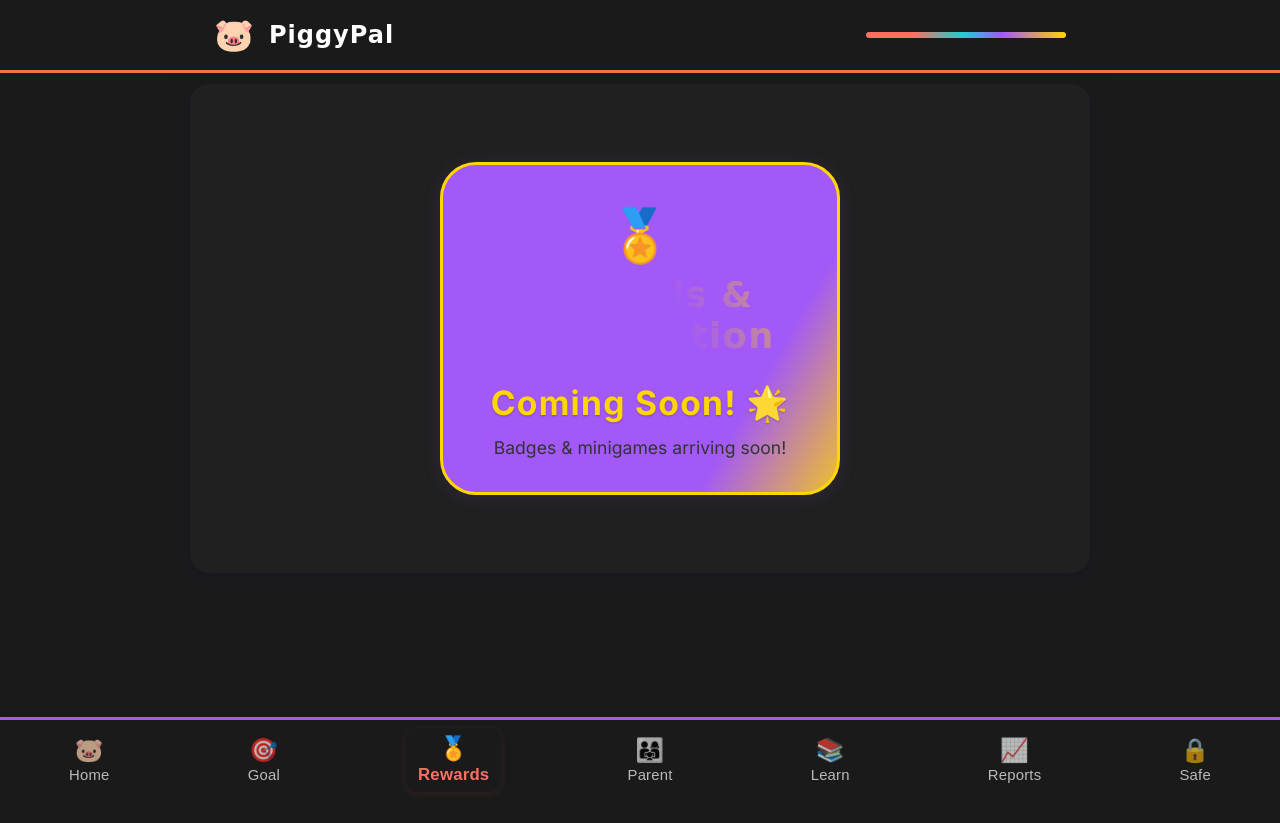
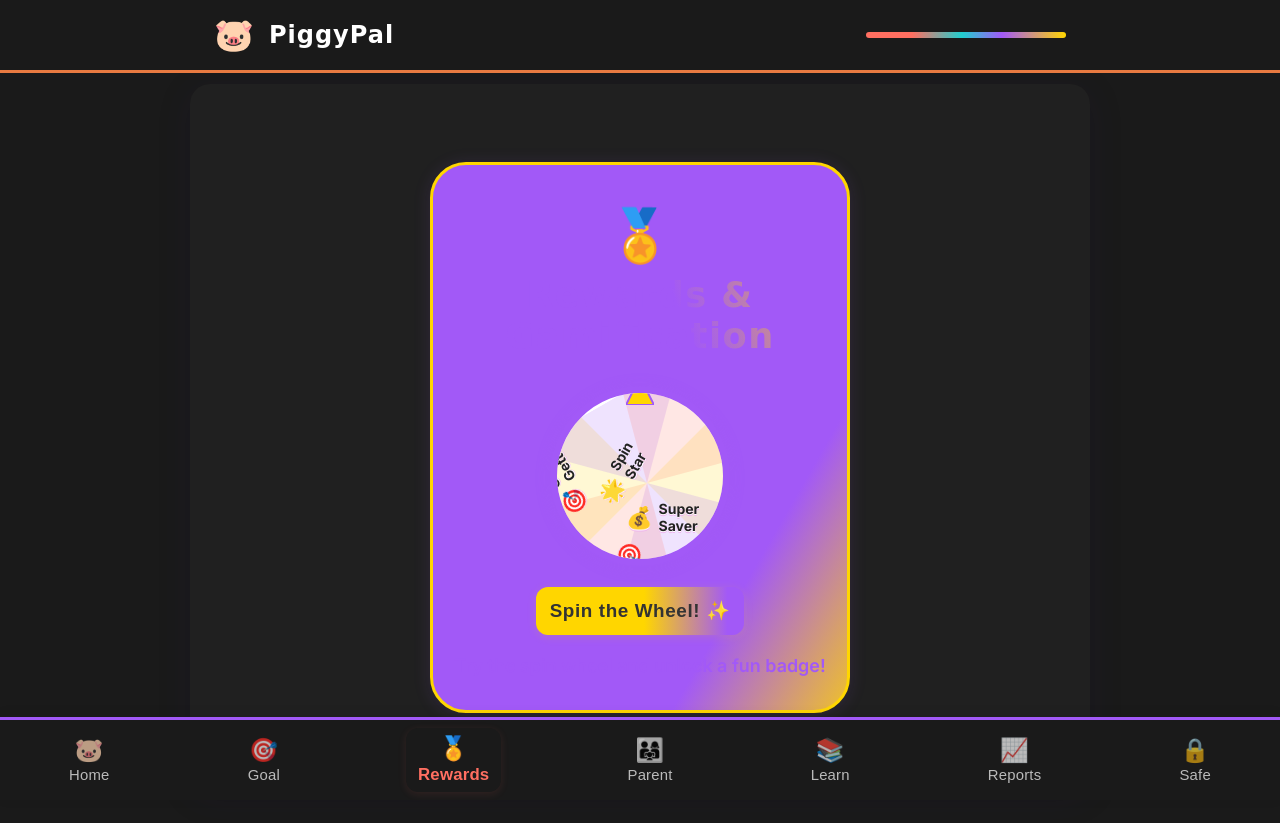
Before and after one commit to Workflow-Manager-admin/piggypal-26889-fd3a129f, a React (Create React App) app in the folder piggy_pal_frontend/: page / in a window 1280 px wide. Both pictures are taken after a click on the button "Rewards". Before the commit the page ends 800 px from the top, so only its background shows below. Built offline with nearby package versions, Linux system fonts and the light colour scheme; the HTML template or start-up script is replaced by a standard one.

Commit message:
Auto-commit: Changes as of 2025-05-31T06:33:57.238871+00:00

```diff
--- a/piggy_pal_frontend/src/components/RewardsGamification.js
+++ b/piggy_pal_frontend/src/components/RewardsGamification.js
@@ -1,23 +1,99 @@
-import React from "react";
+import React, { useState } from "react";
 
+/**
+ * Playful Rewards & Gamification screen featuring a "spin-the-wheel" demo mini-game
+ * to unlock a badge, with animated feedback.
+ */
 // PUBLIC_INTERFACE
 function RewardsGamification() {
-  /**
-   * Playful, branded placeholder for the Rewards & Gamification screen.
-   */
+  const [spinning, setSpinning] = useState(false);
+  const [hasSpun, setHasSpun] = useState(false);
+  const [badgeUnlocked, setBadgeUnlocked] = useState(false);
+  const [wheelRotation, setWheelRotation] = useState(0);
+
+  const badges = [
+    {
+      name: "Super Saver",
+      emoji: "💰",
+      desc: "Saved 3 days in a row!",
+      color: "#FFD600"
+    },
+    {
+      name: "Goal Getter",
+      emoji: "🎯",
+      desc: "Set your first goal.",
+      color: "#A259F7"
+    },
+    {
+      name: "Spin Star",
+      emoji: "🌟",
+      desc: "Tried the wheel!",
+      color: "#FF6F61"
+    },
+  ];
+
+  // Just select a badge randomly on spin (for demo)
+  function randomBadge() {
+    return badges[Math.floor(Math.random() * badges.length)];
+  }
+
+  const [selectedBadge, setSelectedBadge] = useState(null);
+
+  // Handle spin action
+  const spinWheel = () => {
+    if (spinning) return;
+    setSpinning(true);
+    setHasSpun(true);
+
+    // Random rotation, at least 3 full turns
+    const spinDegrees = 1440 + Math.floor(Math.random() * 360); // 4+ full spins
+    setWheelRotation(prev => prev + spinDegrees);
+    // Wheel spin lasts 2s
+    setTimeout(() => {
+      // Unlock badge!
+      const badge = randomBadge();
+      setSelectedBadge(badge);
+      setBadgeUnlocked(true);
+      setSpinning(false);
+    }, 2000);
+  };
+
+  // Reset everything
+  const reset = () => {
+    setBadgeUnlocked(false);
+    setHasSpun(false);
+    setSelectedBadge(null);
+    setWheelRotation(0);
+  };
+
+  // The slices for the wheel are based on the demo badges
+  const wheelSlices = [
+    { label: badges[0].name, emoji: badges[0].emoji, color: "#FFD600" },
+    { label: badges[1].name, emoji: badges[1].emoji, color: "#A259F7" },
+    { label: badges[2].name, emoji: badges[2].emoji, color: "#FF6F61" },
+    { label: badges[0].name, emoji: badges[0].emoji, color: "#FFD600" },
+    { label: badges[1].name, emoji: badges[1].emoji, color: "#A259F7" },
+    { label: badges[2].name, emoji: badges[2].emoji, color: "#FF6F61" },
+  ];
+
   return (
-    <div style={{
-      maxWidth: 400,
-      margin: '54px auto',
-      background: 'linear-gradient(120deg, #A259F7 76%, #FFD600 105%)',
+    <div
+      style={{
+        maxWidth: 420,
+        margin: "54px auto",
+        background: "linear-gradient(120deg, #A259F7 76%, #FFD600 105%)",
         borderRadius: 36,
         boxShadow: "0 2px 18px 0 rgba(162,89,247,0.13)",
-      padding: '38px 18px 34px 18px',
-      textAlign: 'center',
-      border: '3.5px solid #FFD600'
-    }}>
+        padding: "38px 18px 34px 18px",
+        textAlign: "center",
+        border: "3.5px solid #FFD600",
+        minHeight: 480,
+        position: "relative"
+      }}
+    >
       <div style={{ fontSize: "3.2rem", marginBottom: 8 }}>🏅</div>
-      <h2 style={{
+      <h2
+        style={{
           color: "#A259F7",
           fontFamily: "'Fredoka One','Comic Sans MS','Inter',sans-serif",
           fontWeight: 700,
@@ -26,28 +102,238 @@ function RewardsGamification() {
           WebkitTextFillColor: "transparent",
           fontSize: "2.2rem",
           margin: 0,
-        letterSpacing: 1.5
-      }}>
+          letterSpacing: 1.5,
+        }}
+      >
         Rewards & Gamification
       </h2>
+
+      {/* Mini-game: Spin-the-wheel */}
+      <div style={{ margin: '30px 0 0 0', display: "flex", flexDirection: "column", alignItems: "center" }}>
+        <div
+          aria-label="spin the wheel"
+          style={{
+            width: 180,
+            height: 180,
+            borderRadius: "50%",
+            border: "7px solid #A259F7",
+            background: "#fff",
+            margin: "0 auto 17px auto",
+            boxShadow: "0 2px 15px 0 rgba(162,89,247,0.21)",
+            position: "relative",
+            overflow: "hidden",
+            zIndex: 3,
+            transition: "box-shadow 0.13s"
+          }}
+        >
+          {/* Arrow indicator */}
           <div style={{
-        margin: "26px 0 0 0",
-        color: "#FFD600",
-        fontWeight: 800,
-        fontSize: "2.1rem",
-        letterSpacing: 1.3,
-        textShadow: "0 1px 2px #3335"
+            position: "absolute",
+            top: -16,
+            left: "calc(50% - 14px)",
+            width: 28,
+            height: 28,
+            zIndex: 4,
+            pointerEvents: "none"
           }}>
-        Coming Soon! <span role="img" aria-label="trophy">🌟</span>
+            <svg width="28" height="28">
+              <polygon points="14,0 28,28 0,28" fill="#FFD600" stroke="#A259F7" strokeWidth="2" />
+            </svg>
+          </div>
+          {/* Wheel */}
+          <div
+            style={{
+              width: 180,
+              height: 180,
+              borderRadius: "50%",
+              transition: "transform 2s cubic-bezier(.31,1.81,.48,.97)",
+              willChange: "transform",
+              transform: `rotate(${wheelRotation}deg)`
+            }}
+          >
+            {wheelSlices.map((slice, i) => {
+              // 6 slices, 60deg each
+              const angle = (360 / wheelSlices.length) * i;
+              return (
+                <div
+                  key={`slice-${i}`}
+                  style={{
+                    position: "absolute",
+                    width: "50%",
+                    height: "50%",
+                    left: "25%",
+                    top: "25%",
+                    transform: `rotate(${angle}deg)`,
+                    transformOrigin: "0 100%",
+                    textAlign: "left",
+                    zIndex: 2
+                  }}
+                >
+                  <div
+                    style={{
+                      position: "absolute",
+                      left: 24,
+                      top: 62,
+                      color: slice.color,
+                      fontWeight: 700,
+                      fontSize: "1.33rem",
+                      display: "flex",
+                      alignItems: "center",
+                      gap: 6,
+                      textShadow: "0 1px 0 #fff, 0 1.5px 0 #eaec",
+                      pointerEvents: "none",
+                      userSelect: "none"
+                    }}
+                  >
+                    {slice.emoji}{" "}
+                    <span style={{ fontSize: 14, color: "#222" }}>{slice.label}</span>
+                  </div>
+                </div>
+              );
+            })}
+            {/* Slice backgrounds/segments */}
+            {[...Array(wheelSlices.length)].map((_, i) => {
+              // Colored sectors
+              const startAngle = (360 / wheelSlices.length) * i;
+              return (
+                <div
+                  key={`sector-${i}`}
+                  style={{
+                    position: "absolute",
+                    width: "100%",
+                    height: "100%",
+                    clipPath: "polygon(50% 50%, 100% 0, 100% 100%)",
+                    background: wheelSlices[i].color,
+                    opacity: 0.17,
+                    transform: `rotate(${startAngle}deg)`
+                  }}
+                />
+              );
+            })}
+          </div>
+        </div>
+
+        {/* Spin action or Result */}
+        {!badgeUnlocked ? (
+          <button
+            className="btn btn-large"
+            style={{
+              marginTop: 4,
+              minWidth: 120,
+              background: spinning
+                ? "repeating-linear-gradient(120deg, #FFD600, #A259F7 10%, #FF6F61 25%)"
+                : "linear-gradient(90deg,#FFD600 52%,#A259F7 92%)",
+              color: "#333",
+              fontWeight: 700,
+              fontSize: "1.18rem",
+              border: "none",
+              borderRadius: 12,
+              padding: "13px 14px",
+              letterSpacing: 0.6,
+              transition: "background 0.18s",
+              opacity: spinning ? 0.8 : 1,
+              cursor: spinning ? "not-allowed" : "pointer",
+              boxShadow: "0 2px 10px 0 rgba(255, 214, 0, 0.14)"
+            }}
+            disabled={spinning}
+            onClick={spinWheel}
+            aria-label="spin the wheel for badge"
+          >
+            {spinning ? (
+              <span>
+                <span role="img" aria-label="spinning">🎉</span> Spinning...
+              </span>
+            ) : (
+              <span>
+                Spin the Wheel!
+                <span role="img" aria-label="sparkles" style={{ marginLeft: 6 }}>✨</span>
+              </span>
+            )}
+          </button>
+        ) : (
+          <div style={{
+            marginTop: 22,
+            animation: "badge-pop 0.45s cubic-bezier(.21,2.0,.36,1.12) both",
+            display: "flex",
+            flexDirection: "column",
+            alignItems: "center"
+          }}>
+            <div
+              style={{
+                fontSize: 62,
+                marginBottom: 6,
+                filter: "drop-shadow(0 5px 17px #FFD600aa)"
+              }}
+              aria-label="badge unlocked"
+            >
+              {selectedBadge.emoji}
             </div>
             <div style={{
-        margin: "14px 0 0 0",
-        color: "#333",
-        fontWeight: 400,
-        fontSize: "1.10rem"
+              fontWeight: 800,
+              color: selectedBadge.color,
+              fontSize: "1.43rem",
+              marginBottom: 4,
+              letterSpacing: 0.8
             }}>
-        Badges & minigames arriving soon!
+              {selectedBadge.name} UNLOCKED!
             </div>
+            <div style={{
+              color: "#222",
+              background: "#fffffbea",
+              padding: "11px 14px",
+              borderRadius: 11,
+              marginBottom: 10,
+              fontSize: "1.05rem",
+              boxShadow: "0 4px 22px 0 rgba(162,89,247,0.14)"
+            }}>
+              {selectedBadge.desc}
+            </div>
+            <button
+              className="btn"
+              style={{
+                background: "linear-gradient(98deg,#FFD600 61%,#A259F7 93%)",
+                color: "#fff",
+                fontWeight: 700,
+                marginTop: 10,
+                fontSize: "1.08rem",
+                letterSpacing: 0.6,
+                border: "none",
+                borderRadius: 10,
+                padding: "9px 22px",
+                boxShadow: "0 1px 6px 0 #FFD60044"
+              }}
+              onClick={reset}
+              aria-label="Play again"
+            >
+              Play Again
+            </button>
+          </div>
+        )}
+      </div>
+
+      {/* Animations - keyframes */}
+      <style>
+        {`
+        @keyframes badge-pop {
+          0% { transform: scale(0.3); opacity: 0; }
+          70% { transform: scale(1.18); opacity: 1; }
+          80% { transform: scale(0.86); }
+          90% { transform: scale(1.08);}
+          100% { transform: scale(1);}
+        }
+        `}
+      </style>
+      {/* Helper text or encouragement */}
+      {!hasSpun && (
+        <div style={{
+          marginTop: 20,
+          color: "#A259F7",
+          fontWeight: 600,
+          fontSize: "1.12rem"
+        }}>
+          Try the spin wheel and unlock a fun badge!
+        </div>
+      )}
     </div>
   );
 }
```
Also changed, not shown: 2 other files (tests, documents, lock files or other folders). Lines whose indentation alone changed are shown as unchanged.
